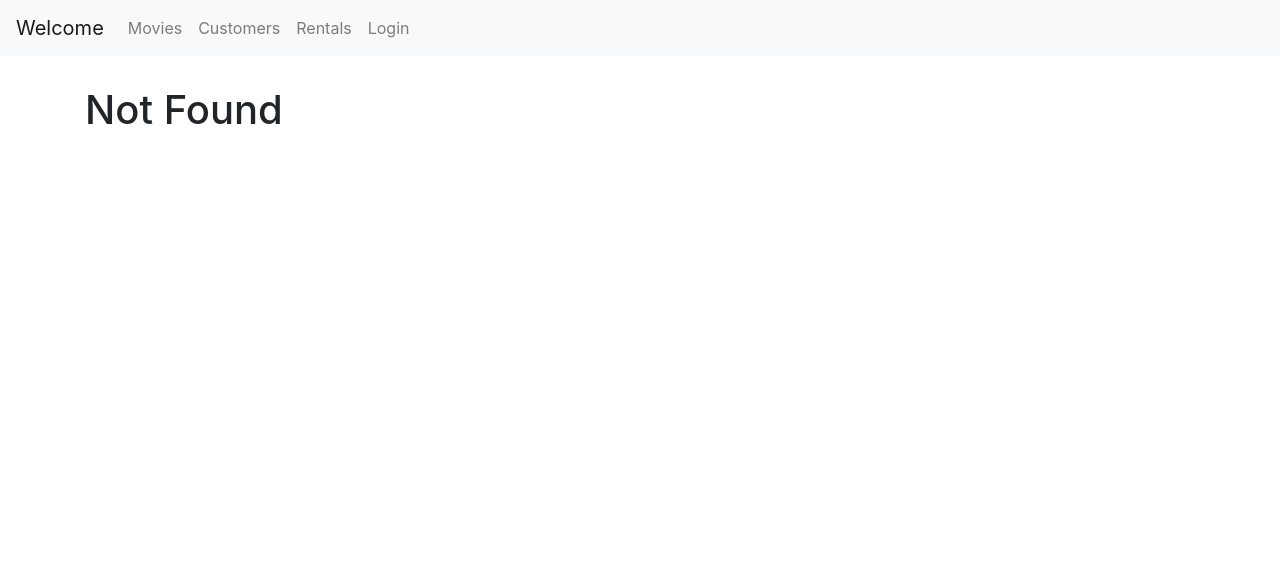
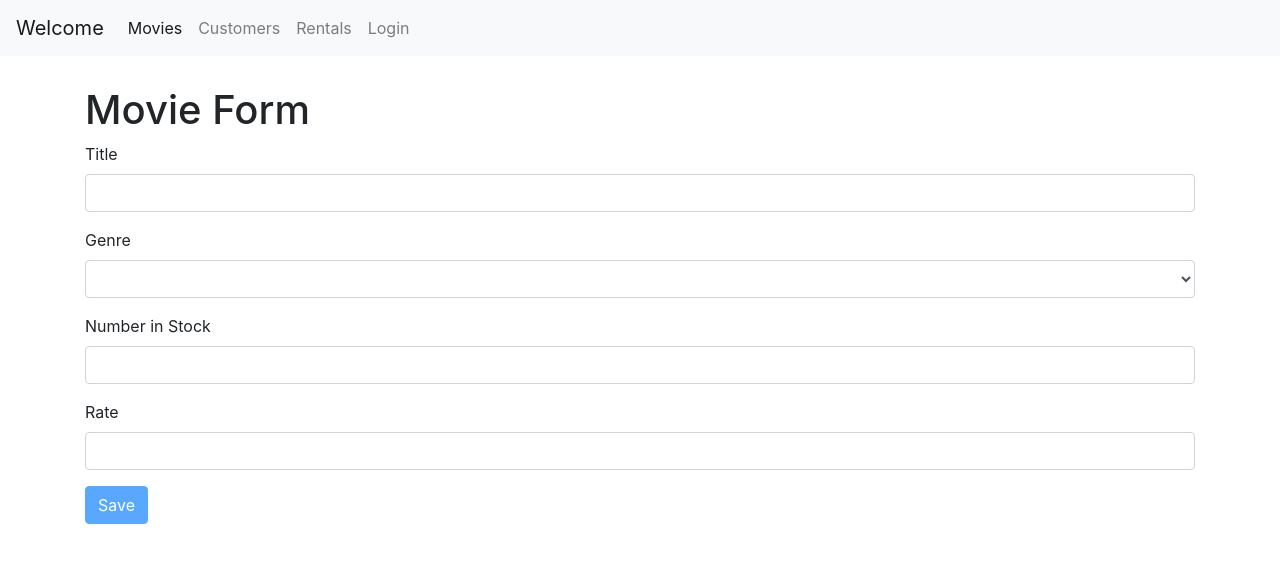
Before and after one commit to matiasg11/firsttry, a React (Create React App) app: page /movies/new in a window 1280 px wide. Before the commit this address led to /not-found. Shown: the top 562 px of the page. Built offline with nearby package versions, Linux system fonts and the light colour scheme.

Commit message:
Updating movies, not adding new movies yet

```diff
--- a/src/App.js
+++ b/src/App.js
@@ -18,7 +18,7 @@ class App extends Component {
                 <main className="container">
                     <Switch>
                         <Route path="/login" component={LoginForm}></Route>
-                        <Route path="/movies/new" component={MovieForm}></Route>
+                        {/* <Route path="/movies/new" component={MovieForm}></Route> */}
                         <Route path="/movies/:id" component={MovieForm}></Route>
                         <Route path="/movies" component={Movies}></Route>
                         <Route path="/rentals" component={Rentals}></Route>
--- a/src/components/movieForm.jsx
+++ b/src/components/movieForm.jsx
@@ -6,12 +6,18 @@ import { getGenres } from "../services/fakeGenreService";
 
 class MovieForm extends Form {
     state = {
-        data: { title: "", genre: "", numberInStock: "", dailyRentalRate: "" },
+        data: {
+            title: "",
+            genreId: "",
+            numberInStock: "",
+            dailyRentalRate: "",
+        },
         errors: {},
         genres: [],
     };
 
     schema = {
+        _id: Joi.string(),
         title: Joi.string().required().label("Title"),
         genreId: Joi.string().required().label("Genre"),
         numberInStock: Joi.number()
@@ -23,6 +29,7 @@ class MovieForm extends Form {
     };
 
     doSubmit = () => {
+        saveMovie(this.state.data);
         //Call the server and then redirect the user to another place
         console.log("Submitted");
     };
@@ -32,7 +39,11 @@ class MovieForm extends Form {
         this.setState({ genres });
 
         const movieId = this.props.match.params.id;
-        if (movieId === "new") return;
+        if (movieId === "new") {
+            let id = String(Math.random() * 10 ** 16);
+            console.log(id);
+            return id;
+        }
 
         const movie = getMovie(movieId);
         if (!movie) return this.props.history.replace("/not-found");
--- a/src/services/fakeMovieService.js
+++ b/src/services/fakeMovieService.js
@@ -7,7 +7,7 @@ const movies = [
         genre: { _id: "5b21ca3eeb7f6fbccd471818", name: "Action" },
         numberInStock: 6,
         dailyRentalRate: 2.5,
-        // publishDate: "2018-01-03T19:04:28.809Z",
+        publishDate: "2018-01-03T19:04:28.809Z",
     },
     {
         _id: "5b21ca3eeb7f6fbccd471816",
@@ -22,7 +22,7 @@ const movies = [
         genre: { _id: "5b21ca3eeb7f6fbccd471820", name: "Thriller" },
         numberInStock: 8,
         dailyRentalRate: 3.5,
-        // liked: false,
+        liked: false,
     },
     {
         _id: "5b21ca3eeb7f6fbccd471819",
```
